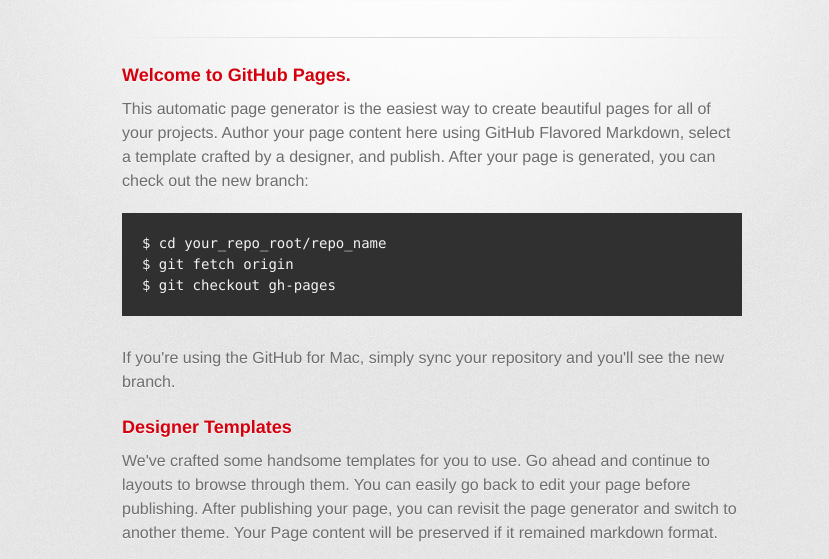
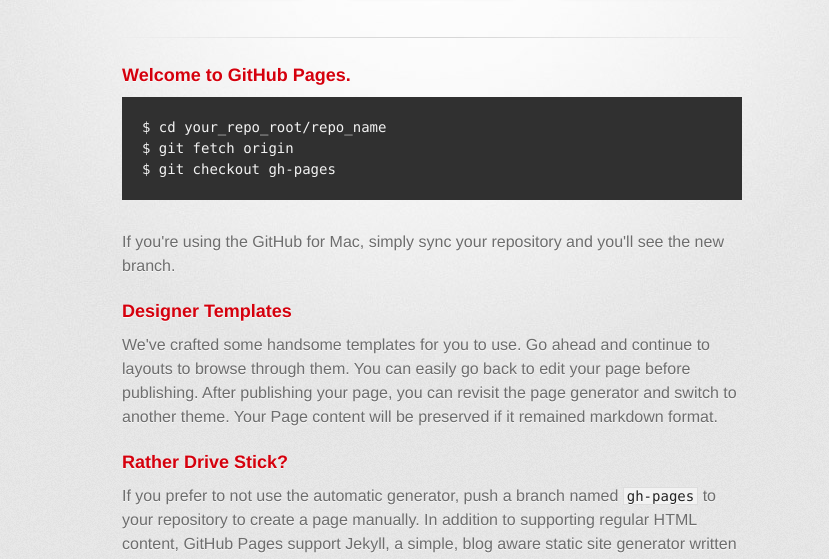
Before and after one commit to turicas/mongodict, a plain HTML site: page index.html in a window 1280 px wide. Shown: the part 209-768 px from the top of the page, without its empty margins (208-1037 px from the left). Drawn offline with Linux system fonts and the light colour scheme; a web font is replaced by a local one.

Commit message:
Remove auto-generated paragraph

```diff
--- a/index.html
+++ b/index.html
@@ -33,8 +33,6 @@
         <section id="main_content">
           <h3>
 <a id="welcome-to-github-pages" class="anchor" href="#welcome-to-github-pages" aria-hidden="true"><span class="octicon octicon-link"></span></a>Welcome to GitHub Pages.</h3>
-
-<p>This automatic page generator is the easiest way to create beautiful pages for all of your projects. Author your page content here using GitHub Flavored Markdown, select a template crafted by a designer, and publish. After your page is generated, you can check out the new branch:</p>
 
 <pre><code>$ cd your_repo_root/repo_name
 $ git fetch origin
```
